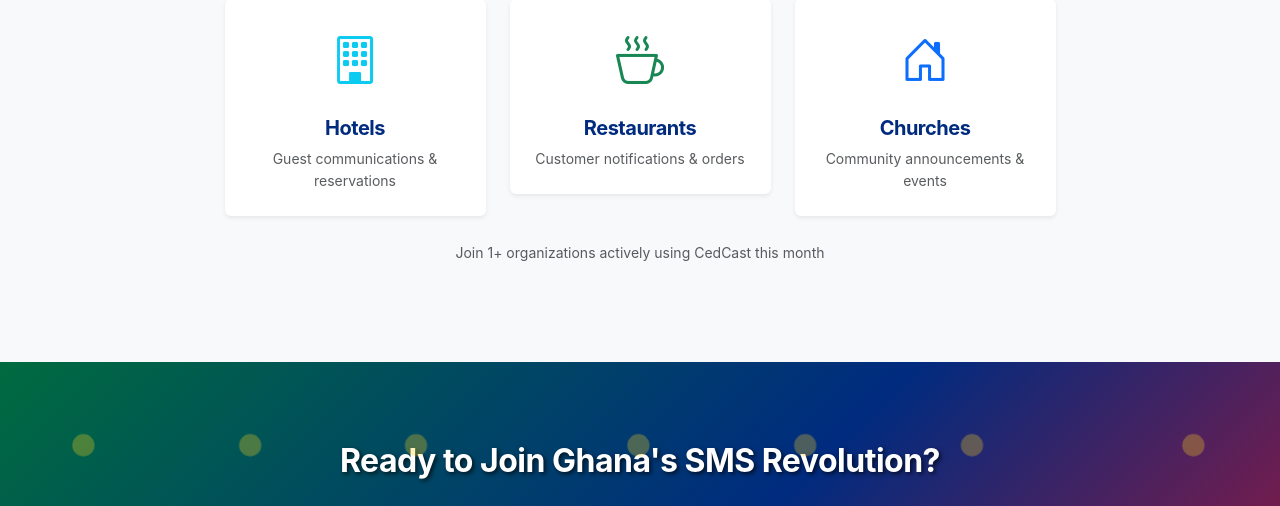
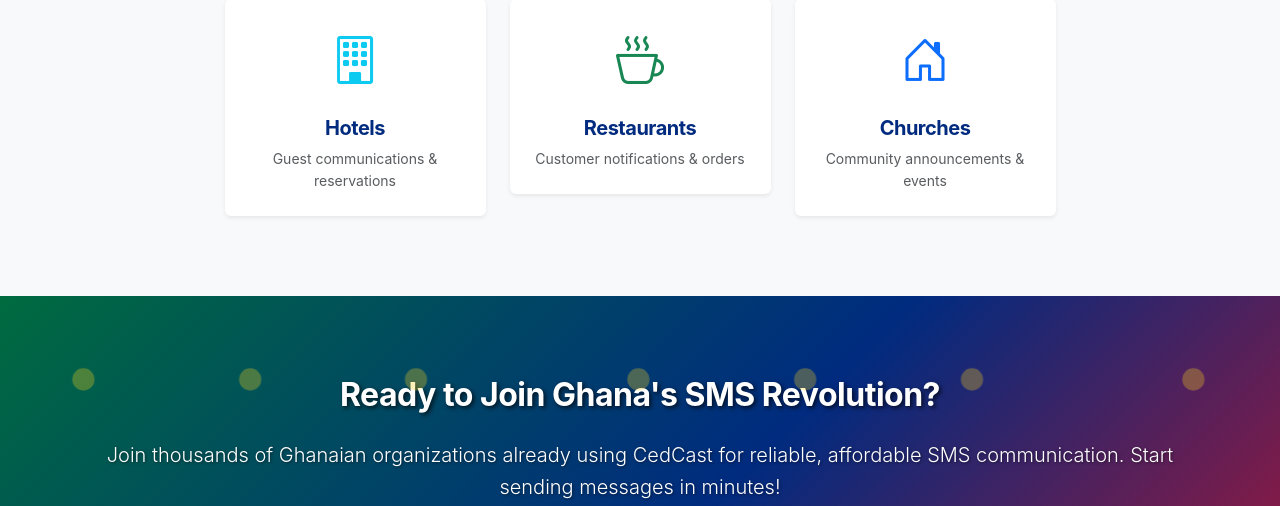
Before and after one commit to Cedcast/CedCast-app, a Django app: page / in a window 1280 px wide. Shown: the part 4771-5277 px from the top of the page. Run offline with Django 5.2, Linux system fonts and the light colour scheme; data comes from the database, SQL or seed files in the repository.

Commit message:
Remove 'Join organizations actively using CedCast' text from homepage
- Removed the text about organizations actively using CedCast from the homepage
- This cleans up the homepage and removes potentially inaccurate statistics

```diff
--- a/core/templates/home.html
+++ b/core/templates/home.html
@@ -895,11 +895,6 @@ html {
                     </div>
                 </div>
             </div>
-            <div class="text-center mt-4">
-                <p class="text-muted">
-                    <small>Join {{ active_orgs_recent|default:0 }}+ organizations actively using CedCast this month</small>
-                </p>
-            </div>
         </div>
     </section>
 
```
